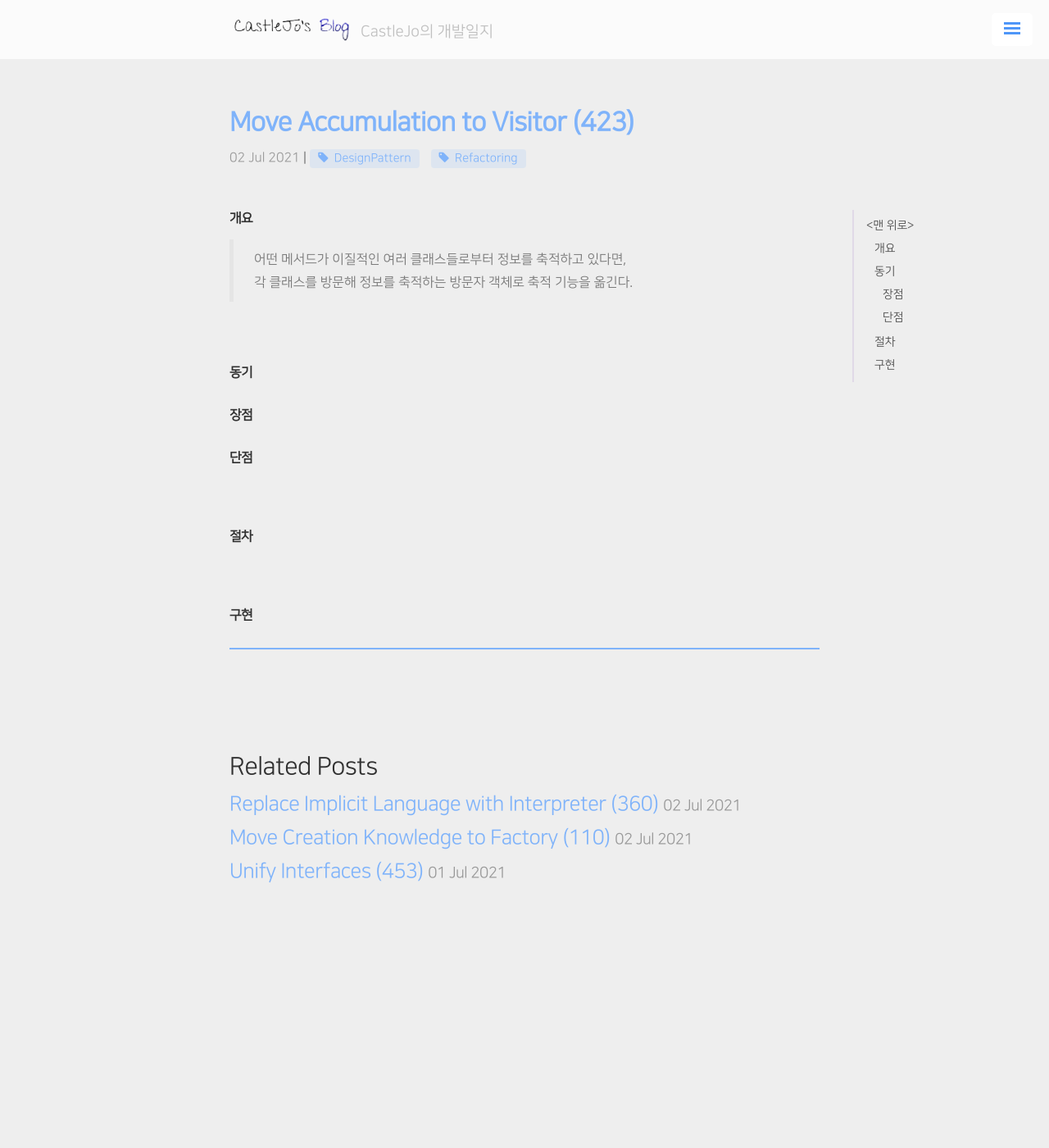
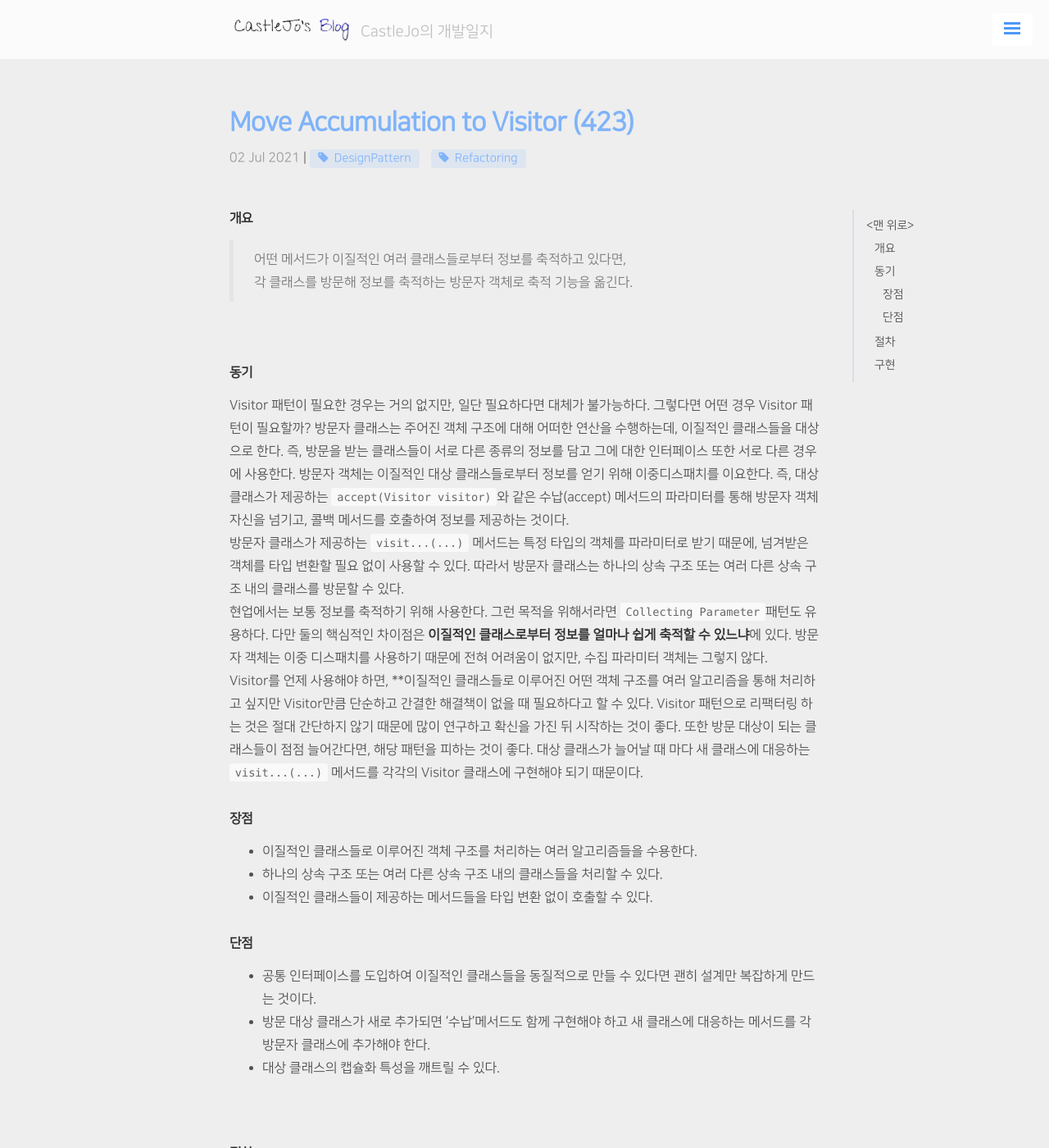
Before and after one commit to ukcastle/ukcastle.github.io, a Jekyll site: the page built from _posts/Refactoring/2021-07-02-Move-Accumulation-to-Visitor.md, in a window 1280 px wide and 1400 px high. Shown: the whole window at 82% size. Built offline with Jekyll 4.4.1, drawn with Linux system fonts in a browser that asks for light colours; nearby versions of some CDN libraries; a script that is not in the unit is left out; comment, search, counter and statistics services are not loaded.

Commit message:
docs: 423

```diff
--- a/_posts/Refactoring/2021-07-02-Move-Accumulation-to-Visitor.md
+++ b/_posts/Refactoring/2021-07-02-Move-Accumulation-to-Visitor.md
@@ -15,11 +15,23 @@ tag: [DesignPattern, Refactoring]
 
 #### 동기
 
-
+Visitor 패턴이 필요한 경우는 거의 없지만, 일단 필요하다면 대체가 불가능하다. 그렇다면 어떤 경우 Visitor 패턴이 필요할까? 방문자 클래스는 주어진 객체 구조에 대해 어떠한 연산을 수행하는데, 이질적인 클래스들을 대상으로 한다. 즉, 방문을 받는 클래스들이 서로 다른 종류의 정보를 담고 그에 대한 인터페이스 또한 서로 다른 경우에 사용한다. 방문자 객체는 이질적인 대상 클래스들로부터 정보를 얻기 위해 이중디스패치를 이요한다. 즉, 대상 클래스가 제공하는 `accept(Visitor visitor)`와 같은 수납(accept) 메서드의 파라미터를 통해 방문자 객체 자신을 넘기고, 콜백 메서드를 호출하여 정보를 제공하는 것이다.
+방문자 클래스가 제공하는 `visit...(...)` 메서드는 특정 타입의 객체를 파라미터로 받기 때문에, 넘겨받은 객체를 타입 변환할 필요 없이 사용할 수 있다. 따라서 방문자 클래스는 하나의 상속 구조 또는 여러 다른 상속 구조 내의 클래스를 방문할 수 있다.
+현업에서는 보통 정보를 축적하기 위해 사용한다. 그런 목적을 위해서라면 `Collecting Parameter`패턴도 유용하다. 다만 둘의 핵심적인 차이점은 **이질적인 클래스로부터 정보를 얼마나 쉽게 축적할 수 있느냐**에 있다. 방문자 객체는 이중 디스패치를 사용하기 때문에 전혀 어려움이 없지만, 수집 파라미터 객체는 그렇지 않다.
+Visitor를 언제 사용해야 하면, **이질적인 클래스들로 이루어진 어떤 객체 구조를 여러 알고리즘을 통해 처리하고 싶지만 Visitor만큼 단순하고 간결한 해결책이 없을 때 필요하다고 할 수 있다.
+Visitor 패턴으로 리팩터링 하는 것은 절대 간단하지 않기 때문에 많이 연구하고 확신을 가진 뒤 시작하는 것이 좋다. 또한 방문 대상이 되는 클래스들이 점점 늘어간다면, 해당 패턴을 피하는 것이 좋다. 대상 클래스가 늘어날 때 마다 새 클래스에 대응하는 `visit...(...)` 메서드를 각각의 Visitor 클래스에 구현해야 되기 때문이다.
 
 ##### 장점
 
+- 이질적인 클래스들로 이루어진 객체 구조를 처리하는 여러 알고리즘들을 수용한다.
+- 하나의 상속 구조 또는 여러 다른 상속 구조 내의 클래스들을 처리할 수 있다.
+- 이질적인 클래스들이 제공하는 메서드들을 타입 변환 없이 호출할 수 있다.
+
 ##### 단점
+
+- 공통 인터페이스를 도입하여 이질적인 클래스들을 동질적으로 만들 수 있다면 괜히 설계만 복잡하게 만드는 것이다.
+- 방문 대상 클래스가 새로 추가되면 '수납'메서드도 함께 구현해야 하고 새 클래스에 대응하는 메서드를 각 방문자 클래스에 추가해야 한다.
+- 대상 클래스의 캡슐화 특성을 깨트릴 수 있다.
 
 <br>
 
```
